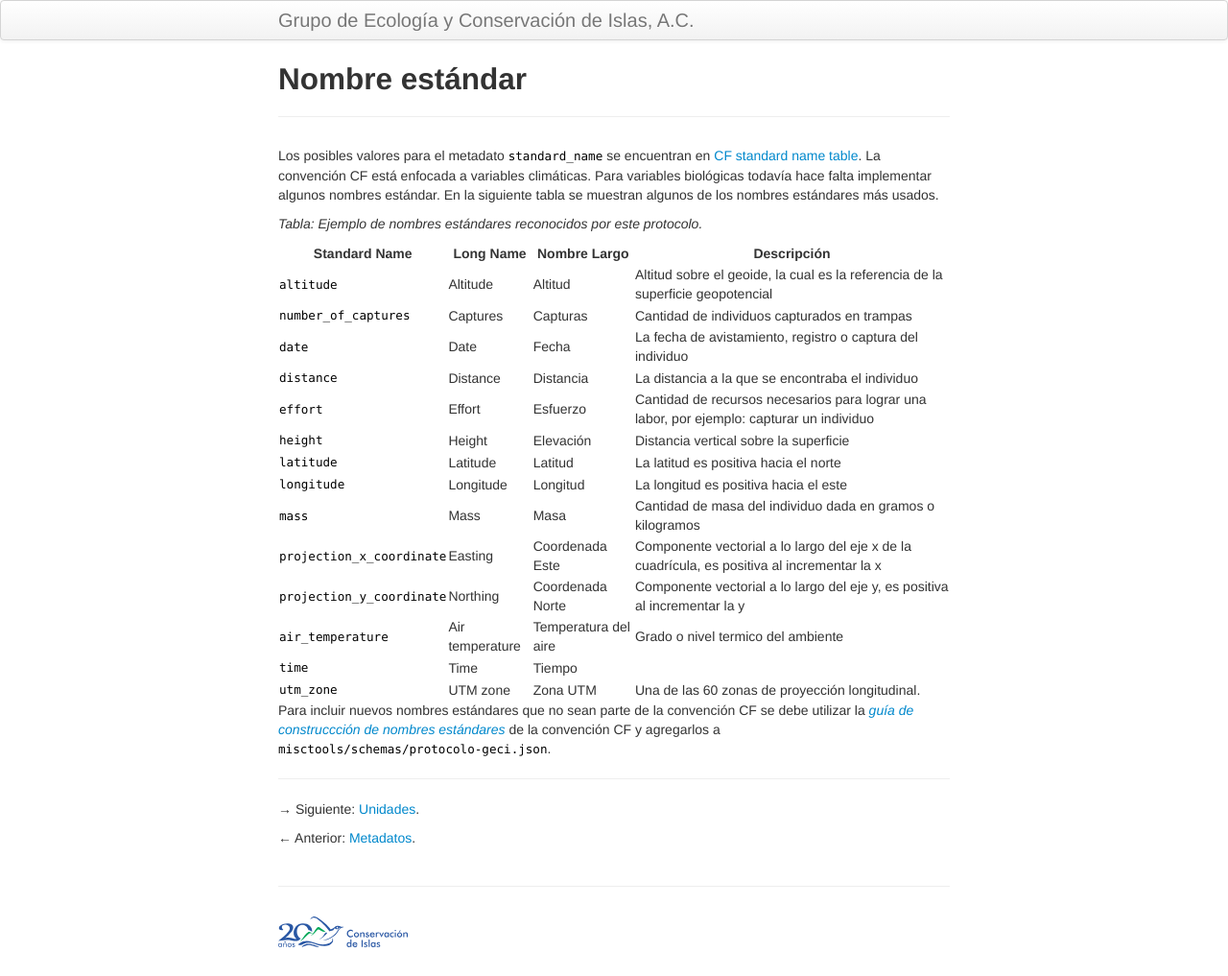
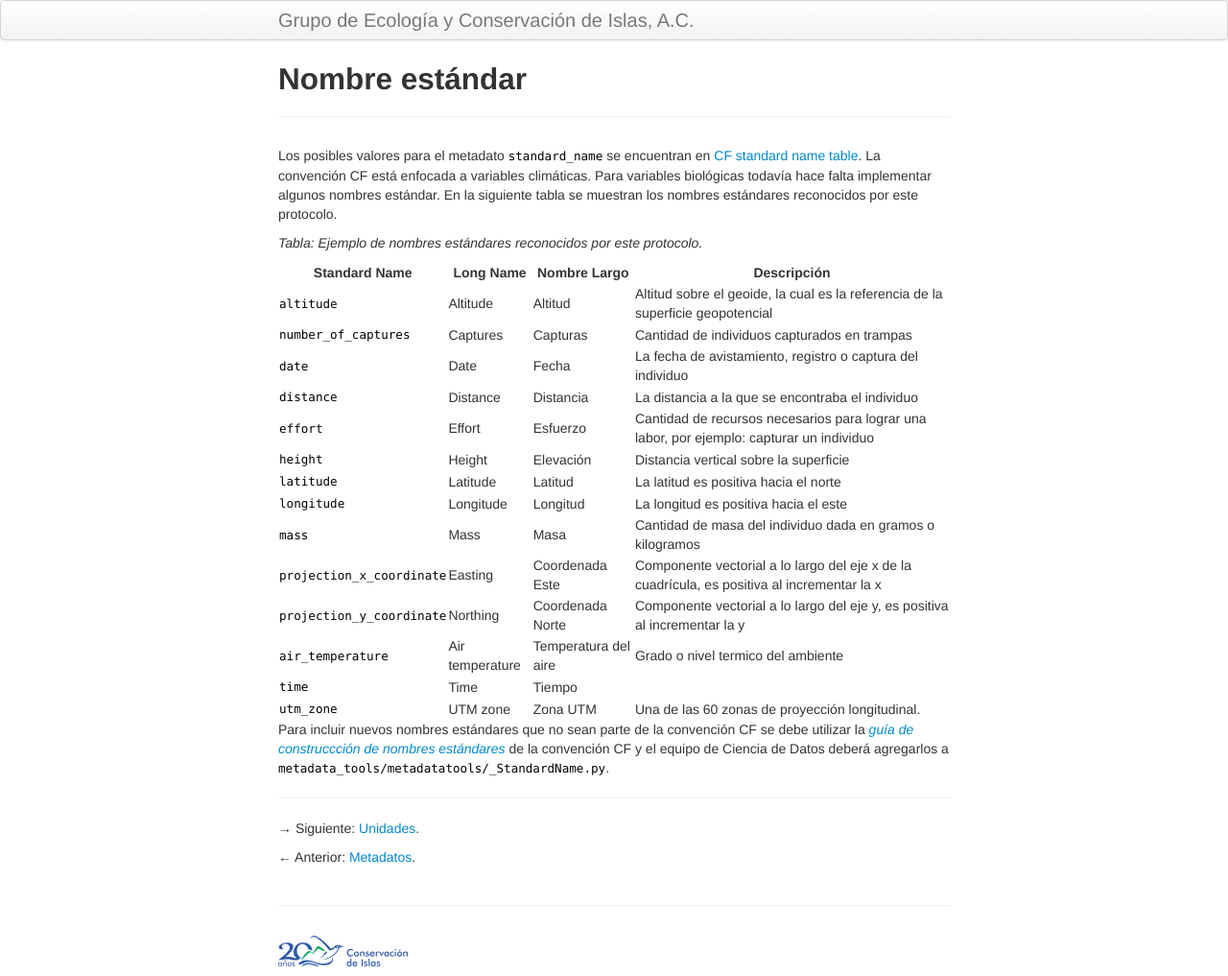
Before and after one commit to LizethMReyes/islasgeci.github.io, a Jekyll site: the page built from protocolo_basico/standard_name.md, in a window 1280 px wide. Shown: the whole page at 96% size. Built offline with Jekyll 4.4.1, drawn with Linux system fonts in a browser that asks for light colours.

Commit message:
✏️ Update section standard_name.md

```diff
--- a/protocolo_basico/standard_name.md
+++ b/protocolo_basico/standard_name.md
@@ -7,8 +7,8 @@
 Los posibles valores para el metadato `standard_name` se encuentran en [CF standard name
 table](http://cfconventions.org/Data/cf-standard-names/current/build/cf-standard-name-table.html).
 La convención CF está enfocada a variables climáticas. Para variables biológicas todavía hace falta
-implementar algunos nombres estándar. En la siguiente tabla se muestran algunos de los nombres
-estándares más usados.
+implementar algunos nombres estándar. En la siguiente tabla se muestran los nombres estándares
+reconocidos por este protocolo.
 
 _Tabla: Ejemplo de nombres estándares reconocidos por este protocolo._
 
@@ -32,7 +32,7 @@
 Para incluir nuevos nombres estándares que no sean parte de la convención CF se debe utilizar la
 [_guía de construccción de nombres
 estándares_](http://cfconventions.org/Data/cf-standard-names/docs/guidelines.html) de la convención
-CF y agregarlos a `misctools/schemas/protocolo-geci.json`.
+CF y el equipo de Ciencia de Datos deberá agregarlos a `metadata_tools/metadatatools/_StandardName.py`.
 
 ---
 
```
